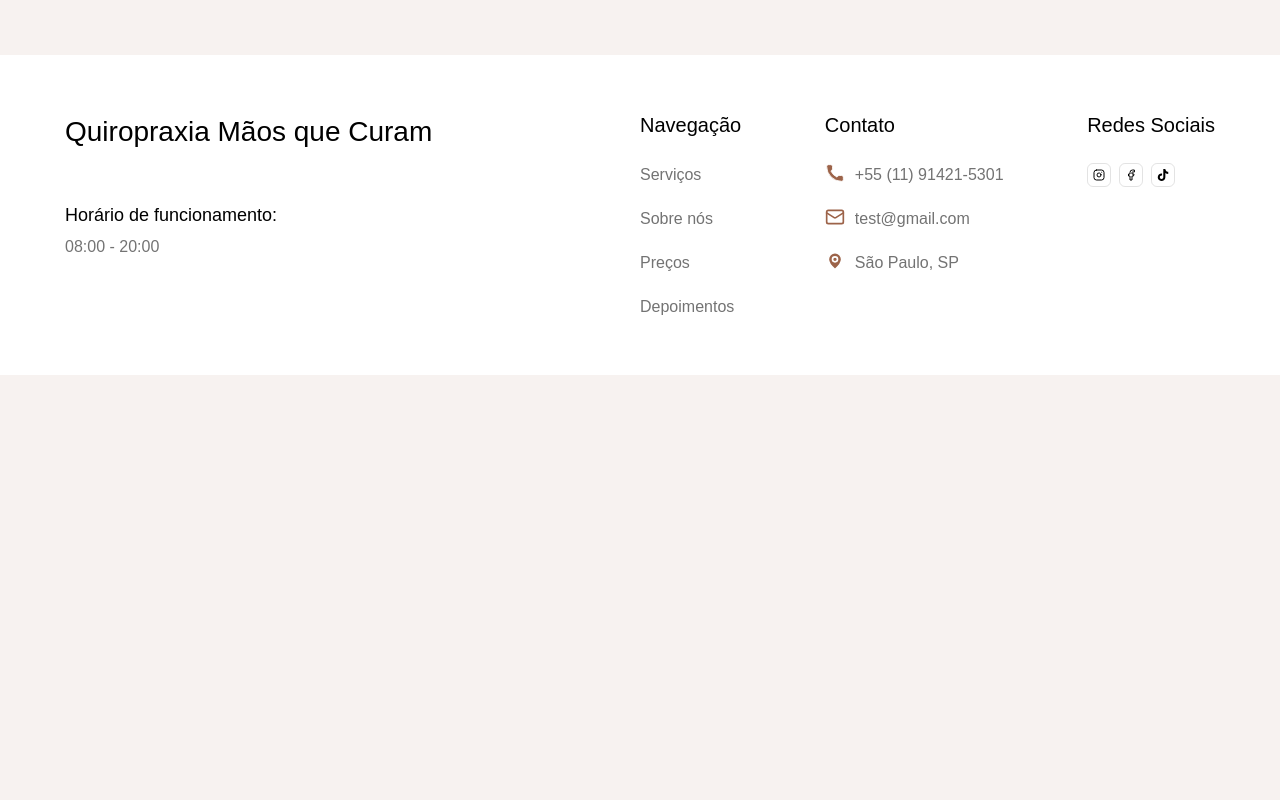
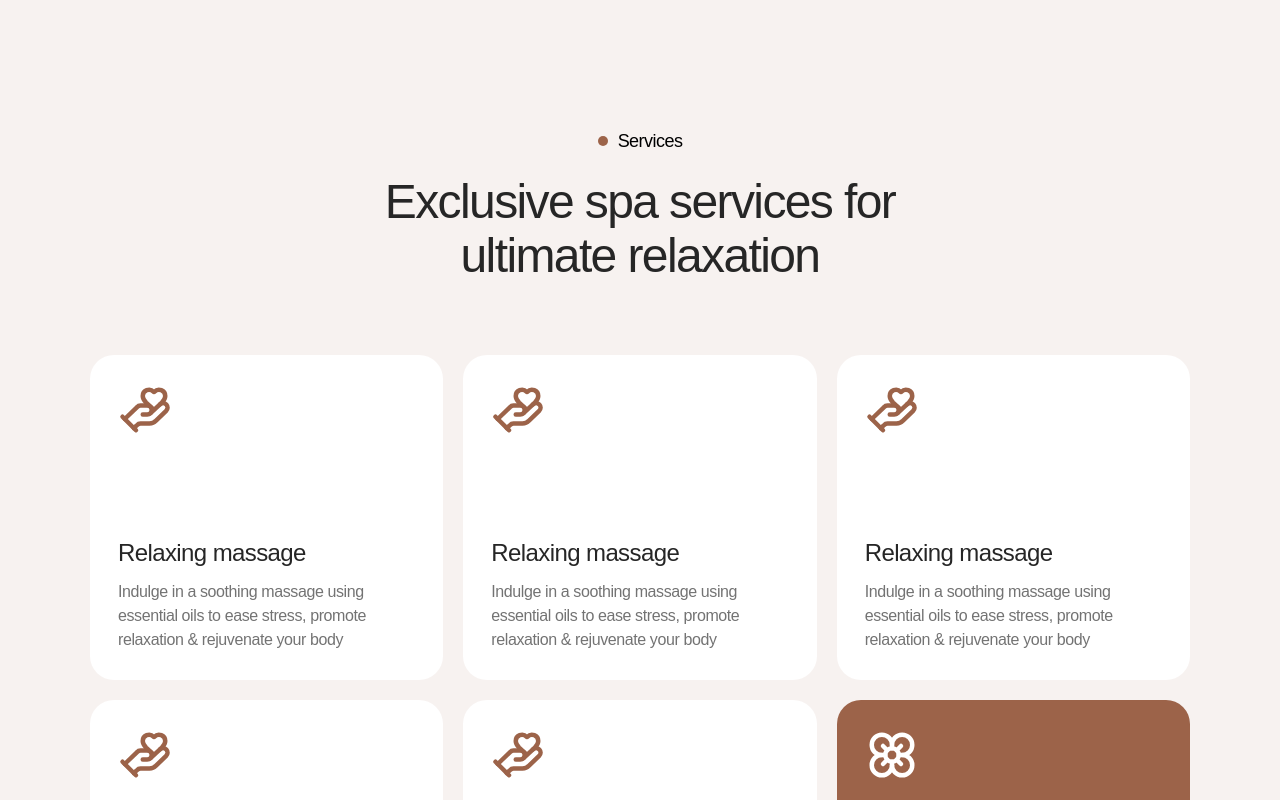
Before and after one commit to HenriqueBragaMoreira/clinica-maos-que-curam, a Next.js app: page / in a window 1280 px wide. Shown: the part 1420-2220 px from the top of the page. Before the commit the page ends 1795 px from the top, so only its background shows below. Built offline with nearby package versions, Linux system fonts and the light colour scheme; a web font is replaced by a local one.

Commit message:
feat: add services section to home page
- Introduce ServicesSection component to showcase spa services
- Update Home component to include the new ServicesSection
- Enhance layout with a dedicated section for service offerings

```diff
--- /dev/null
+++ b/src/app/components/services-section.tsx
@@ -0,0 +1,57 @@
+/** biome-ignore-all lint/suspicious/noArrayIndexKey: <> */
+import { Flower, HandHeart } from "lucide-react";
+
+export function ServicesSection() {
+  return (
+    <section
+      id="services"
+      className="flex justify-center items-center py-[72px]"
+    >
+      <div className="flex flex-col items-center flex-1 gap-[72px] max-w-[1100px]">
+        <div className="flex flex-col gap-5">
+          <div className="flex items-center justify-center gap-2.5">
+            <div className="rounded-full bg-title-topic size-2.5" />
+
+            <h2 className="text-lg font-medium text-black tracking-[-0.54px]">
+              Services
+            </h2>
+          </div>
+
+          <p className="text-primary text-5xl font-medium max-w-[550px] text-center tracking-[-1.61px] leading-[54px]">
+            Exclusive spa services for ultimate relaxation
+          </p>
+        </div>
+
+        <div className="grid grid-cols-3 gap-5">
+          {Array.from({ length: 5 }).map((_, index) => (
+            <div
+              key={index}
+              className="flex flex-col justify-between bg-white p-7 rounded-3xl h-[325px]"
+            >
+              <HandHeart className="text-title-topic" size={54} />
+
+              <div className="flex flex-col gap-2 *:font-medium">
+                <span className="text-2xl text-primary tracking-[-0.60px] leading-[38px]">
+                  Relaxing massage
+                </span>
+
+                <span className="text-secondary font-satoshi tracking-[-0.40px]">
+                  Indulge in a soothing massage using essential oils to ease
+                  stress, promote relaxation & rejuvenate your body
+                </span>
+              </div>
+            </div>
+          ))}
+
+          <div className="flex flex-col justify-between bg-title-topic p-7 rounded-3xl h-[325px]">
+            <Flower className="text-white" size={54} />
+
+            <span className="text-white text-[28px] font-semibold">
+              Book your consultation call with us now!!
+            </span>
+          </div>
+        </div>
+      </div>
+    </section>
+  );
+}
--- a/src/app/page.tsx
+++ b/src/app/page.tsx
@@ -1,11 +1,12 @@
 import { HeroSection } from "./components/hero-section";
+import { ServicesSection } from "./components/services-section";
 
 export default function Home() {
   return (
     <>
       <HeroSection />
 
-      <></>
+      <ServicesSection />
     </>
   );
 }
```
